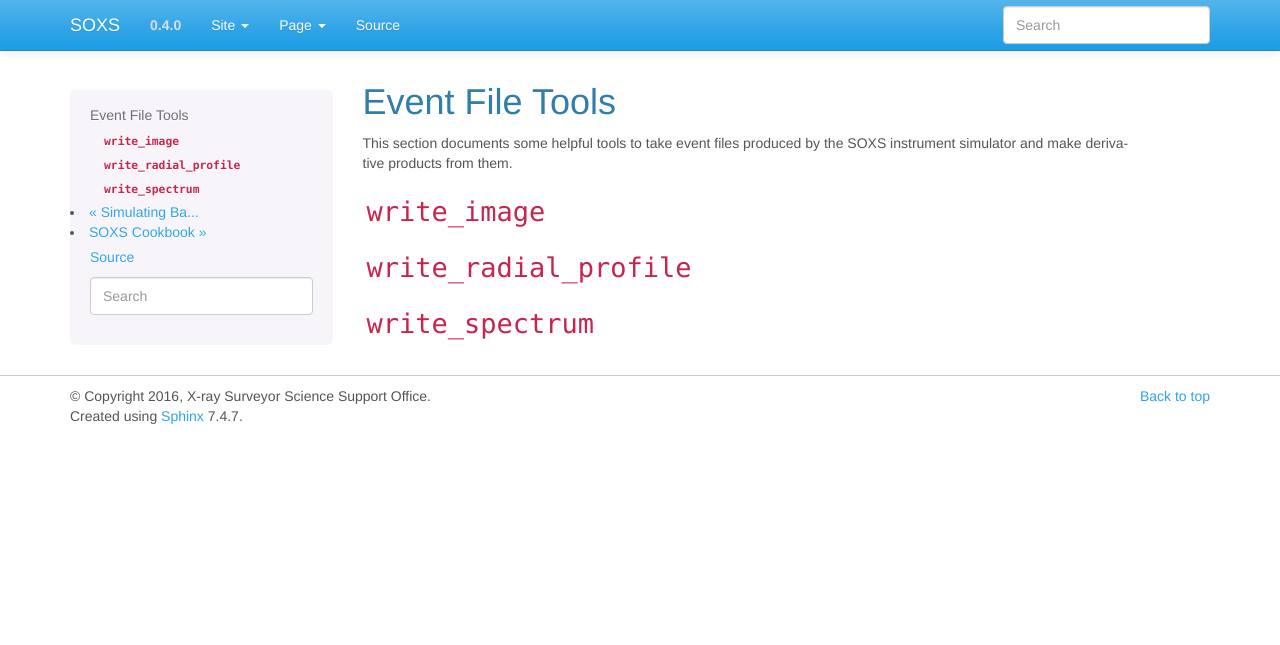
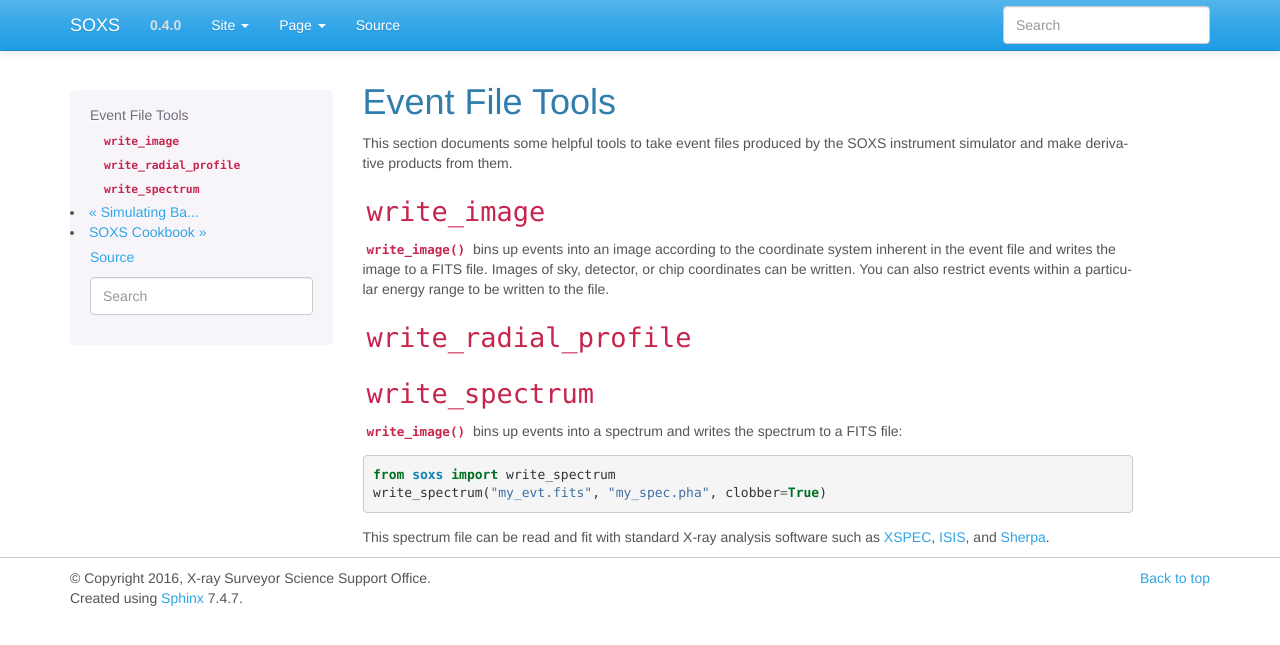
Before and after one commit to lynx-x-ray-observatory/soxs, a Sphinx documentation site: the page built from doc/source/python/event_tools.rst, in a window 1280 px wide. Shown: the top 645 px of the page. Built offline with Sphinx 7.4.7, drawn with Linux system fonts in a browser that asks for light colours.

Commit message:
Some event tool docs

```diff
--- a/doc/source/python/event_tools.rst
+++ b/doc/source/python/event_tools.rst
@@ -9,8 +9,25 @@ simulator and make derivative products from them.
 ``write_image``
 ---------------
 
+:func:`~soxs.events.write_image` bins up events into an image according to the coordinate
+system inherent in the event file and writes the image to a FITS file. Images of sky, detector,
+or chip coordinates can be written. You can also restrict events within a particular energy range
+to be written to the file.
+
 ``write_radial_profile``
 ------------------------
 
 ``write_spectrum``
 ------------------
+
+:func:`~soxs.events.write_image` bins up events into a spectrum and writes the spectrum
+to a FITS file:
+
+.. code-block:: python
+
+    from soxs import write_spectrum
+    write_spectrum("my_evt.fits", "my_spec.pha", clobber=True)
+
+This spectrum file can be read and fit with standard X-ray analysis software such as
+`XSPEC <https://heasarc.gsfc.nasa.gov/xanadu/xspec/>`_, `ISIS <http://space.mit.edu/CXC/ISIS/>`_,
+and `Sherpa <http://cxc.harvard.edu/sherpa/>`_.
```
